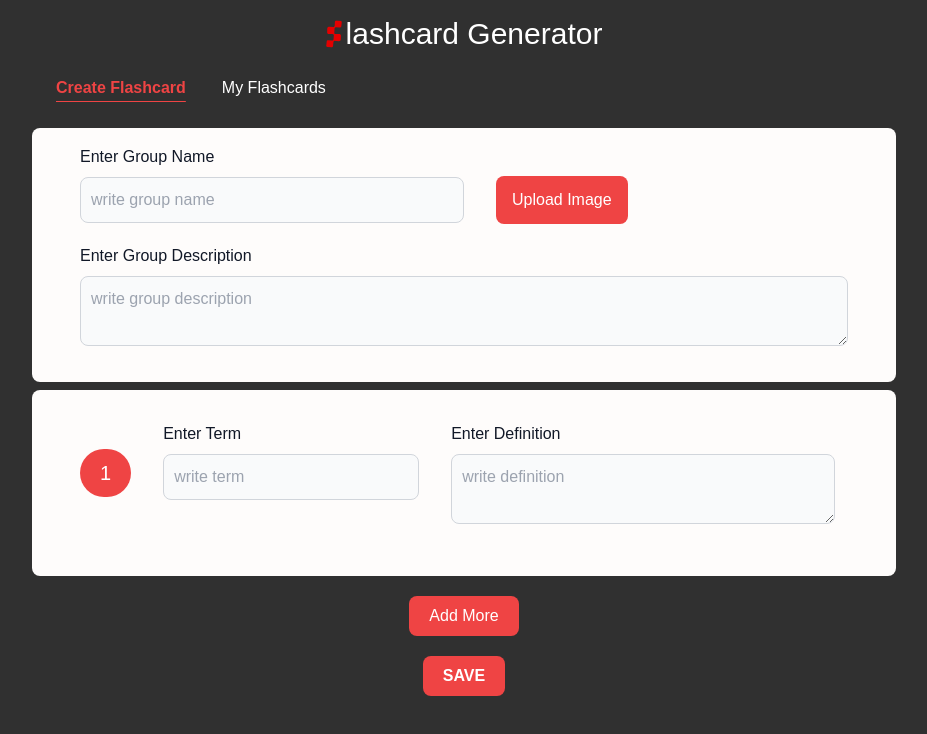
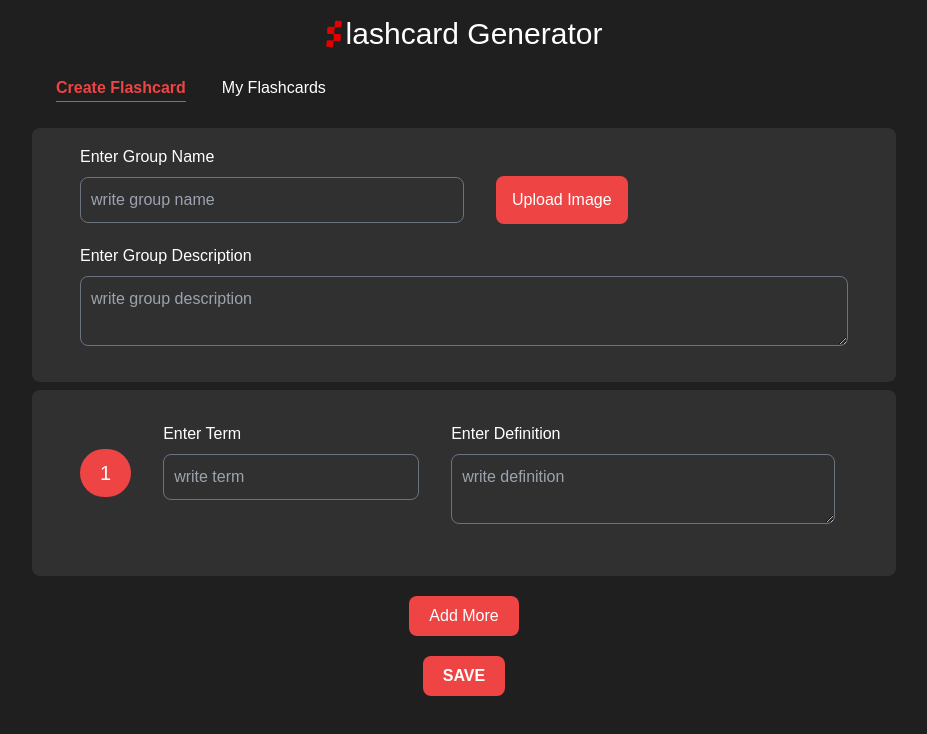
Before and after one commit to Harshal-7/flashcard-generator, a React (Vite) app: page / in a window 1280 px wide. Shown: the top 734 px of the page, without its empty margins (176-1103 px from the left). Built offline with nearby package versions, Linux system fonts and the light colour scheme; a web font is replaced by a local one.

Commit message:
black bg-style added

```diff
--- a/src/components/CreateFlashcardForm.jsx
+++ b/src/components/CreateFlashcardForm.jsx
@@ -38,17 +38,17 @@ function CreateFlashcardForm() {
 
     return (
         <div className='px-4 sm:px-52'>
-            <form className="flex flex-col max-w-full px-4 sm:px-12 py-4 sm:py-4 mx-auto bg-[#fefcfb] rounded-lg">
+            <form className="flex flex-col max-w-full px-4 sm:px-12 py-4 sm:py-4 mx-auto rounded-lg bg-[#303030]">
                 {/* Input for Group Name */}
                 <div className="mb-5 flex flex-col sm:flex-row sm:items-center">
                     <div className=' w-9/12 sm:w-6/12'>
-                        <label htmlFor="text" className="block mb-2 font-medium text-gray-900 ">Enter Group Name</label>
+                        <label htmlFor="text" className="block mb-2 font-medium text-white ">Enter Group Name</label>
                         <input
                             type="text"
                             id="text"
                             value={title}
                             onChange={e => setTitle(e.target.value)}
-                            className="bg-gray-50 border border-gray-300 text-gray-900 rounded-lg focus:ring-blue-500 focus:border-blue-500 block w-full p-2.5" placeholder="write group name" required />
+                            className="bg-[#303030] border border-gray-500 text-white rounded-lg focus:ring-blue-500 focus:border-blue-500 block w-full p-2.5" placeholder="write group name" required />
                     </div>
                     {/* Upload Image Button */}
                     <div>
@@ -57,44 +57,44 @@ function CreateFlashcardForm() {
                 </div>
                 {/* Textarea for Group Description */}
                 <div className="mb-5">
-                    <label htmlFor="description" className="block mb-2 font-medium text-gray-900">Enter Group Description</label>
+                    <label htmlFor="description" className="block mb-2 font-medium text-white">Enter Group Description</label>
                     <textarea
                         id="description"
                         rows="2"
                         value={desc}
                         onChange={e => setDesc(e.target.value)}
-                        className="block p-2.5 w-full text-gray-900 bg-gray-50 rounded-lg border border-gray-300 focus:ring-blue-500 focus:border-blue-500" placeholder="write group description "></textarea>
+                        className="block p-2.5 w-full text-white bg-[#303030] rounded-lg border border-gray-500 focus:ring-blue-500 focus:border-blue-500" placeholder="write group description "></textarea>
                 </div>
             </form>
 
             {/* Flashcard Forms */}
             {formFields.map((field, index) => (
                 <div className='mt-2' key={field.id}>
-                    <form className="max-w-full relative px-4 sm:px-12 flex flex-col sm:flex-row gap-4 sm:gap-8 py-4 sm:py-8 mx-auto bg-[#fefcfb] rounded-lg">
+                    <form className="max-w-full relative px-4 sm:px-12 flex flex-col sm:flex-row gap-4 sm:gap-8 py-4 sm:py-8 mx-auto bg-[#303030] rounded-lg">
                         <div className='sm:mb-5 w-9 text-center text-xl bg-red-500 text-white md:w-fit px-3 py-1 sm:px-5 sm:py-2.5 rounded-full h-fit self-center'>
                             {field.id}
                         </div>
                         {/* Input for Term */}
                         <div className="sm:mb-5 sm:w-2/6">
-                            <label htmlFor="text" className="block mb-2 font-medium text-gray-900 ">
+                            <label htmlFor="text" className="block mb-2 font-medium text-white ">
                                 Enter Term
                             </label>
                             <input
                                 type="text"
                                 value={field.term}
                                 onChange={e => handleTermChange(index, e.target.value)}
-                                className="bg-gray-50 border border-gray-300 text-gray-900 rounded-lg focus:ring-blue-500 focus:border-blue-500 block w-full p-2.5" placeholder="write term" required />
+                                className="bg-[#303030] border border-gray-500 text-white rounded-lg focus:ring-blue-500 focus:border-blue-500 block w-full p-2.5" placeholder="write term" required />
                         </div>
                         {/* Textarea for Definition */}
                         <div className="sm:mb-5 sm:w-3/6">
-                            <label htmlFor="description" className="block mb-2 font-medium text-gray-900">
+                            <label htmlFor="description" className="block mb-2 font-medium text-white">
                                 Enter Definition
                             </label>
                             <textarea
                                 rows="2"
                                 value={field.definition}
                                 onChange={e => handleDefinitionChange(index, e.target.value)}
-                                className="block p-2.5 w-full text-gray-900 bg-gray-50 rounded-lg border border-gray-300 focus:ring-blue-500 focus:border-blue-500" placeholder="write definition"></textarea>
+                                className="block p-2.5 w-full text-white bg-[#303030] rounded-lg border border-gray-500 focus:ring-blue-500 focus:border-blue-500" placeholder="write definition"></textarea>
                         </div>
                     </form>
                 </div>
--- a/src/index.css
+++ b/src/index.css
@@ -15,7 +15,7 @@ body {
   padding: 0;
   box-sizing: border-box;
   font-family: "Poppins", sans-serif;
-  background: #303030;
+  background: #1f1f1f;
 }
 
 .head {
--- a/src/pages/FlashcardDetails.jsx
+++ b/src/pages/FlashcardDetails.jsx
@@ -64,10 +64,10 @@ function FlashcardDetails() {
             </div>
 
             {/* Render terms and definitions */}
-            <div className='flex flex-col  sm:flex-row gap-5 sm:gap-0 items-center sm:justify-around'>
-                <div className='bg-[#fefcfb] p-4 min-w-60 min-h-96 rounded-xl'>
+            <div className='flex flex-col text-white  sm:flex-row gap-5 sm:gap-0 items-center sm:justify-around'>
+                <div className='bg-[#303030] p-4 min-w-60 min-h-96 rounded-xl'>
                     <h3 className='text-xl mb-2 text-center'>Flashcards</h3>
-                    <hr className='border-1 border-black mb-5' />
+                    <hr className='border-1 border-white mb-5' />
                     {flashcard.terms.map(term => (
                         <div className='flex mt-4 px-2 text-xl' key={term.id}>
                             <button onClick={() => handleTermClick(term.id)} className=''>{term.term}</button>
@@ -76,7 +76,7 @@ function FlashcardDetails() {
                 </div>
 
                 {/* term defination here */}
-                <div className='flex flex-col bg-[#fefcfb] p-4 min-w-60 sm:w-3/6 min-h-96 rounded-xl'>
+                <div className='flex flex-col bg-[#303030] p-4 min-w-60 sm:w-3/6 min-h-96 rounded-xl'>
                     {selectedTerm && (
                         <div className='flex mt-4 justify-center items-center pt-20'>
                             <button className='text-xl sm:text-5xl'>{flashcard.terms.find(term => term.id === selectedTerm).definition}</button>
--- a/src/pages/MyFlashcards.jsx
+++ b/src/pages/MyFlashcards.jsx
@@ -19,10 +19,10 @@ function MyFlashcards() {
     }
 
     return (
-        <div className='flex justify-center w-full p-2 mb-10'>
+        <div className='flex justify-center w-full p-2 mb-10 text-white'>
             <div className='grid grid-cols-1 md:grid-cols-2 lg:grid-cols-3 gap-20 mt-5'>
                 {flashcards.map(flashcard => (
-                    <div className='relative flex flex-col gap-2 bg-[#fefcfb] p-5 rounded-lg max-w-96' key={flashcard.id}>
+                    <div className='relative flex flex-col gap-2 bg-[#303030] p-5 rounded-lg max-w-96' key={flashcard.id}>
                         <h2 className='text-3xl mt-10 text-center'>{flashcard.title}</h2>
                         <p className='my-5 text-center'>{flashcard.desc}</p>
                         <button className='px-6 py-2 my-4 w-52 self-center border-2 border-red-500 rounded-lg'>
```
